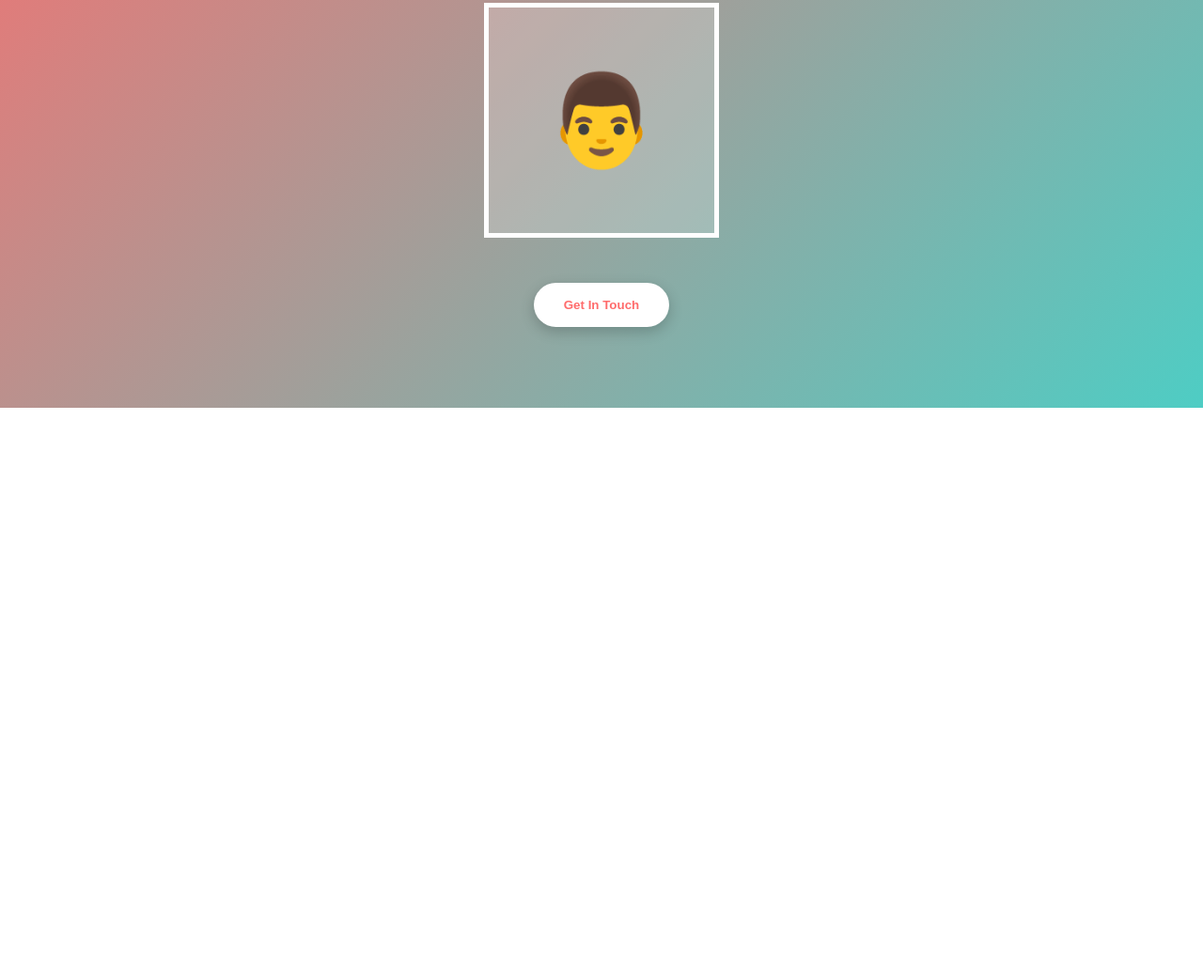
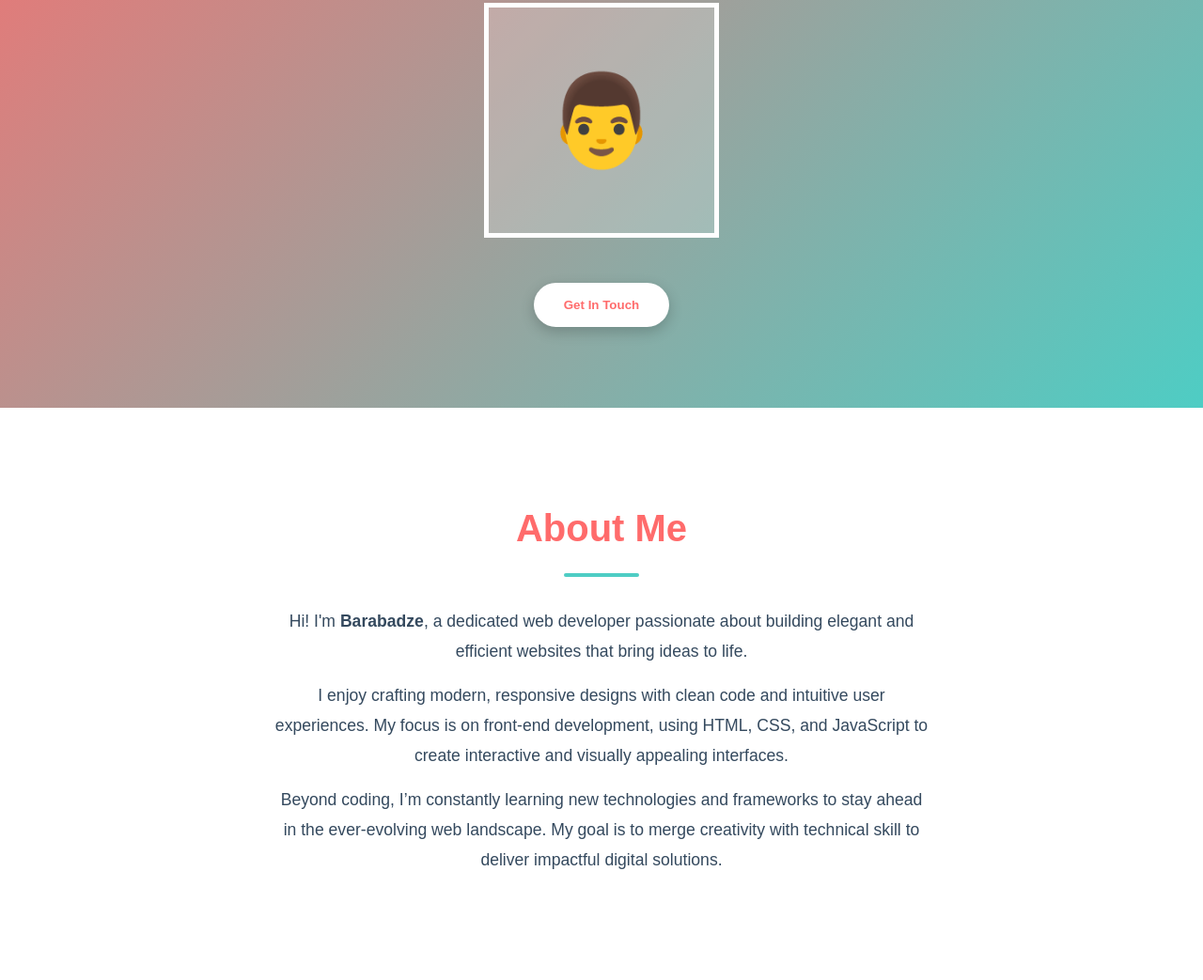
Before and after one commit to PavleBarabadze/saboloo-proeqti, a website: page index.html in a window 1280 px wide. Shown: the part 446-1489 px from the top of the page at 94% size. Before the commit the page ends 880 px from the top, so only its background shows below. Drawn offline with Linux system fonts and the light colour scheme.

Commit message:
create about me section style and html

```diff
--- a/index.html
+++ b/index.html
@@ -1,4 +1,4 @@
-<!doctype html>
+<!DOCTYPE html>
 <html lang="en">
   <head>
     <meta charset="UTF-8" />
@@ -29,7 +29,9 @@
         <div class="hero-vertical">
           <div class="hero-content-top">
             <h1 class="hero-title">Hello, I'm Barabadze</h1>
-            <p class="hero-description">A passionate developer creating amazing web experiences</p>
+            <p class="hero-description">
+              A passionate developer creating amazing web experiences
+            </p>
           </div>
           <div class="hero-content-bottom">
             <div class="avatar-square"></div>
@@ -39,9 +41,34 @@
           </div>
         </div>
       </section>
+      <!-- About Section -->
+      <!-- About Section -->
+      <section id="about" class="about-section">
+        <div class="about-container">
+          <h2 class="section-title">About Me</h2>
+          <div class="about-content">
+            <div class="about-text">
+              <p>
+                Hi! I'm <strong>Barabadze</strong>, a dedicated web developer
+                passionate about building elegant and efficient websites that
+                bring ideas to life.
+              </p>
+              <p>
+                I enjoy crafting modern, responsive designs with clean code and
+                intuitive user experiences. My focus is on front-end
+                development, using HTML, CSS, and JavaScript to create
+                interactive and visually appealing interfaces.
+              </p>
+              <p>
+                Beyond coding, I’m constantly learning new technologies and
+                frameworks to stay ahead in the ever-evolving web landscape. My
+                goal is to merge creativity with technical skill to deliver
+                impactful digital solutions.
+              </p>
+            </div>
+          </div>
+        </div>
+      </section>
     </main>
-
-    <div id="app"></div>
-    <script type="module" src="/src/main.ts"></script>
   </body>
 </html>
--- a/src/style.css
+++ b/src/style.css
@@ -213,3 +213,62 @@ body {
     font-size: 5rem;
   }
 }
+
+/* === About Section === */
+/* === About Section (no image) === */
+.about-section {
+  background: white;
+  padding: 6rem 2rem;
+  color: var(--text-dark);
+}
+
+.about-container {
+  max-width: 900px;
+  margin: 0 auto;
+}
+
+.section-title {
+  font-family: var(--font-heading);
+  font-size: 2.5rem;
+  color: var(--accent);
+  text-align: center;
+  margin-bottom: 2rem;
+  position: relative;
+}
+
+.section-title::after {
+  content: "";
+  display: block;
+  width: 80px;
+  height: 4px;
+  background: var(--complement);
+  margin: 1rem auto 0;
+  border-radius: 2px;
+}
+
+.about-content {
+  text-align: center;
+}
+
+.about-text {
+  font-size: 1.1rem;
+  line-height: 1.8;
+  max-width: 700px;
+  margin: 0 auto;
+}
+
+.about-text p {
+  margin-bottom: 1rem;
+}
+
+@media (max-width: 768px) {
+  .about-content {
+    flex-direction: column;
+    text-align: center;
+  }
+
+  .about-image img {
+    width: 250px;
+    height: 250px;
+  }
+}
```
